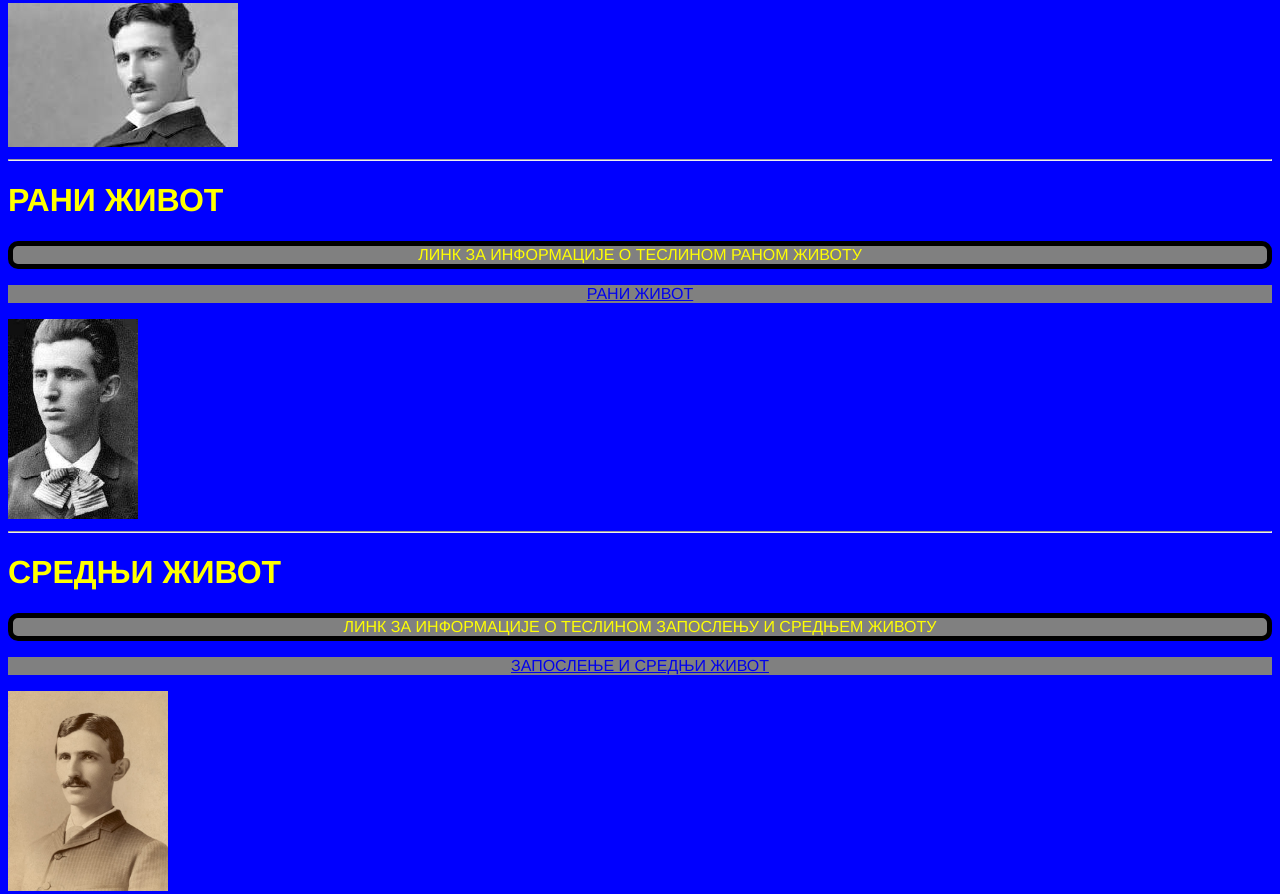
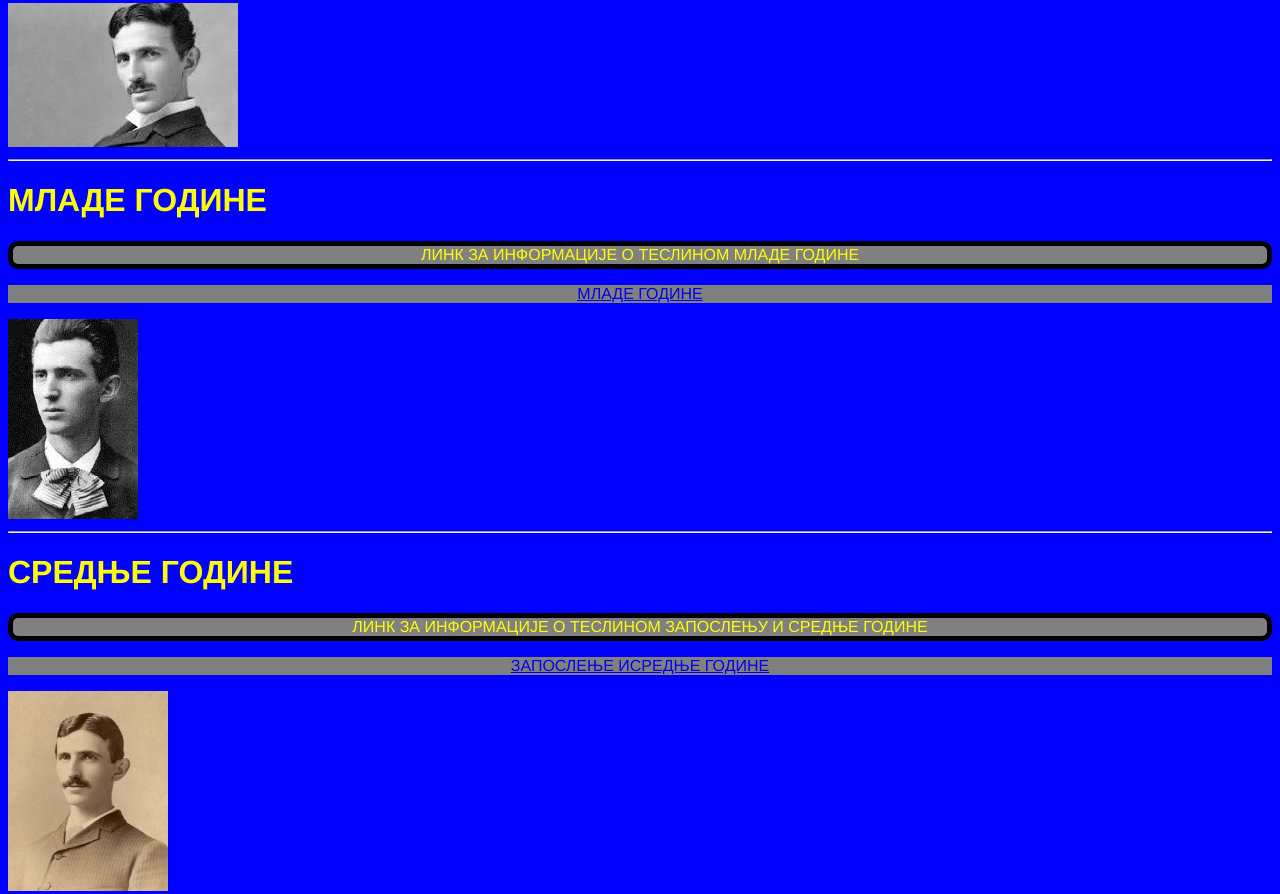
Before and after one commit to joywed/-Ivot-Nikole-Tesla, a plain HTML site: page index.html in a window 1280 px wide. Shown: the part 303-1197 px from the top of the page. Drawn offline with Linux system fonts and the light colour scheme.

Commit message:
Add files via upload

```diff
--- a/index.html
+++ b/index.html
@@ -14,14 +14,14 @@
     <p>Никола Тесла је аутор више од 700 патената, регистрованих у 25 земаља, од чега у области електротехнике 112.</p>
 <img src="nk.jpg" title="Никола">
 <hr>
-<h1>РАНИ ЖИВОТ</h1>
-<p id="p1"> ЛИНК ЗА ИНФОРМАЦИЈЕ О ТЕСЛИНОМ РАНОМ ЖИВОТУ</p>
-<p id="p2"><a href="nikola5.html" target="_self"> РАНИ ЖИВОT</a></p>
+<h1>МЛАДЕ ГОДИНЕ</h1>
+<p id="p1"> ЛИНК ЗА ИНФОРМАЦИЈЕ О ТЕСЛИНОМ МЛАДЕ ГОДИНЕ</p>
+<p id="p2"><a href="nikola5.html" target="_self"> МЛАДЕ ГОДИНЕ</a></p>
 <img src="mlad.jpg" title="Никола Тесла, 1879. са 23 године." height="200px">
     <hr>
-    <H1>СРЕДЊИ ЖИВОТ</H1>
-    <p id="p1"> ЛИНК ЗА ИНФОРМАЦИЈЕ О ТЕСЛИНОМ ЗАПОСЛЕЊУ И СРЕДЊЕМ ЖИВОТУ</p>
-<p id="p2"><a href="NIKOLAS.html" target="_self"> ЗАПОСЛЕЊЕ И СРЕДЊИ ЖИВОТ</a></p>
+    <H1>СРЕДЊЕ ГОДИНЕ</H1>
+    <p id="p1"> ЛИНК ЗА ИНФОРМАЦИЈЕ О ТЕСЛИНОМ ЗАПОСЛЕЊУ И СРЕДЊЕ ГОДИНЕ</p>
+<p id="p2"><a href="NIKOLAS.html" target="_self"> ЗАПОСЛЕЊЕ ИСРЕДЊЕ ГОДИНЕ </a></p>
 <img src="sred.png" title="Никола Тесла 1885. године." height="200px">
 <hr>
 <h1>ПАТЕНТИ/НАГРАДЕ И СМРТ</h1>
@@ -29,7 +29,7 @@
 <p id="p2"><a href="niko.html" target="_self">ПАТЕНТИ/НАГРАДЕ И СМРТ </a></p>
 <img src="Tesla_starost_T.jpg" title="Стари Никола Тесла." height="200px">
 <hr>
-<p id="p1"> АУТОБУОГРАФСКО дело о Николи Тесли</p>
+<p id="p1"> АУТОБИОГРАФСКО дело о Николи Тесли</p>
 <video controls src="NIKOLA TESLA - Moji izumi： autobiografski spisi ｜ Audio knjige na srpskom.mp4" width="500"></video>
 <hr>
  <h1 id="h1w">НАПРАВИО ВУКАШИН ВУКОТИЂ</h1>
```
Also changed, not shown: NIKOLAS.html (+3 -0 lines), niko.html (+3 -0 lines), nikola5.html (+4 -2 lines).
